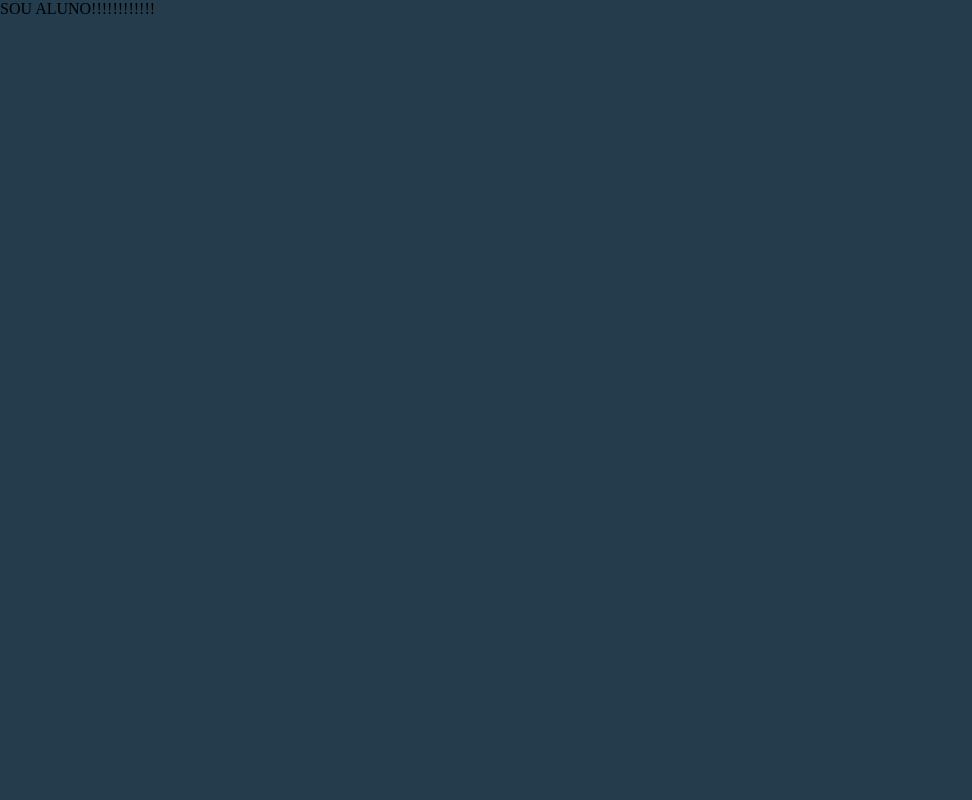
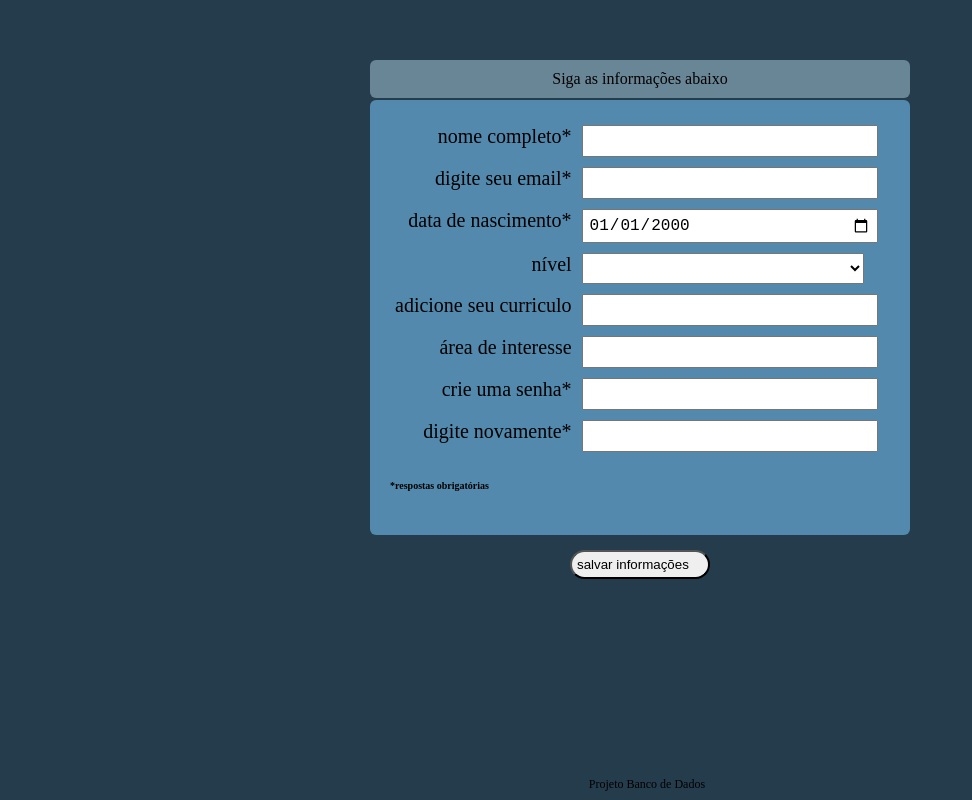
Before and after one commit to BD-UNB/projeto_bd, a React (Vite) app in the folder frontend/: page /#/cadastro_aluno in a window 1280 px wide. Shown: the whole page, without its empty margins (0-972 px from the left). Built offline with nearby package versions, Linux system fonts and the light colour scheme.

Commit message:
cadastro aluno

```diff
--- a/frontend/src/main.jsx
+++ b/frontend/src/main.jsx
@@ -5,7 +5,7 @@ import { HashRouter, Routes, Route } from "react-router-dom";
 import "./index.css";
 
 import Home from "./pages/home";
-import Cadastro_aluno from "./pages/cadastro_aluno";
+import Cadastro_aluno from "./pages/aluno/cadastro_aluno";
 
 createRoot(document.getElementById("root")).render(
   <StrictMode>
--- /dev/null
+++ b/frontend/src/pages/aluno/cadastro_aluno/index.jsx
@@ -0,0 +1,69 @@
+import styles from "./style.module.css";
+import { useState } from "react";
+
+function Cadastro_aluno() {
+  const [nivel, setNivel] = useState("");
+
+  const seleciona_nivel = (evento) => {
+    setNivel(evento.target.value);
+  };
+
+  return (
+    <>
+      <div className={styles.container}>
+        <p>Siga as informações abaixo</p>
+        <form className={styles.formulario}>
+          <label>nome completo*</label>
+          <input></input>
+          <label>digite seu email*</label>
+          <input type="email"></input>
+          <label>data de nascimento*</label>
+          <input
+            type="date"
+            min="1926-01-01"
+            max={"2016-01-01"}
+            value={"2000-01-01"}
+          ></input>
+          <label>nível</label>
+          <select
+            value={nivel}
+            onChange={seleciona_nivel}
+            className={styles.select}
+          >
+            <option className={styles.option}></option>
+            <option value={"Graduação"} className={styles.option}>
+              Graduação
+            </option>
+            <option value={"Pós-graduação"} className={styles.option}>
+              Pós-graduação
+            </option>
+            <option value={"Mestrado"} className={styles.option}>
+              Mestrado
+            </option>
+            <option value={"Doutorado"} className={styles.option}>
+              Doutorado
+            </option>
+            <option value={"Pós-doutorado"} className={styles.option}>
+              Pós-doutorado
+            </option>
+          </select>
+          <label>adicione seu curriculo</label>
+          <input></input>
+          <label>área de interesse</label>
+          <input></input>
+          <label>crie uma senha*</label>
+          <input></input>
+          <label>digite novamente*</label>
+          <input></input>
+          <h6>*respostas obrigatórias</h6>
+        </form>
+        <button type="button" className={styles.button}>
+          salvar informações
+        </button>
+      </div>
+      <footer className={styles.footer}>Projeto Banco de Dados</footer>
+    </>
+  );
+}
+
+export default Cadastro_aluno;
--- /dev/null
+++ b/frontend/src/pages/aluno/cadastro_aluno/style.module.css
@@ -0,0 +1,81 @@
+.container {
+  display: flex;
+  flex-direction: column;
+  text-align: center;
+  padding-top: 60px;
+  & p {
+    background-color: #698696;
+    display: flex;
+    flex-direction: column;
+    margin: 0 auto;
+    padding: 10px;
+    width: 520px;
+    border-radius: 6px;
+  }
+}
+
+.formulario {
+  background-color: #5289ad;
+  display: grid;
+  grid-template-columns: auto 1fr;
+  width: 500px;
+  margin: 0 auto;
+  margin-top: 2px;
+  font-size: 20px;
+  padding: 20px;
+  border-radius: 6px;
+
+  & label {
+    text-align: right;
+    /*white-space: nowrap;*/
+    padding: 5px;
+  }
+  & input {
+    font-size: 16px;
+    width: 90%;
+    margin: 5px;
+    padding: 5px;
+  }
+
+  & select {
+    font-size: 16px;
+  }
+  & h6 {
+    display: flex;
+    text-align: center;
+    font-size: 10px;
+  }
+}
+.select {
+  font-size: 16px;
+  width: 90%;
+  margin: 5px;
+  padding: 5px;
+
+  & option {
+    font-size: 13px;
+  }
+}
+
+.button {
+  display: flex;
+  flex-direction: column;
+  margin: 0 auto;
+  margin-top: 15px;
+  padding: 5px;
+  cursor: pointer;
+  width: 140px;
+  border-radius: 15px;
+}
+.button:hover {
+  opacity: 0.8;
+}
+
+.footer {
+  position: absolute;
+  bottom: 0;
+  left: 46%;
+  text-align: center;
+  font-size: 12px;
+  padding-bottom: 8px;
+}
--- a/frontend/src/pages/cadastro_aluno/index.jsx
+++ /dev/null
@@ -1,11 +0,0 @@
-import styles from "./style.module.css";
-
-function Cadastro_aluno() {
-  return (
-    <>
-      <div>SOU ALUNO!!!!!!!!!!!!</div>
-    </>
-  );
-}
-
-export default Cadastro_aluno;
```
Also changed, not shown: frontend/src/pages/cadastro_professor/style.module.css (deleted), frontend/src/pages/professor/cadastro_professor/index.jsx (added), frontend/src/pages/professor/cadastro_professor/style.module.css (added).
